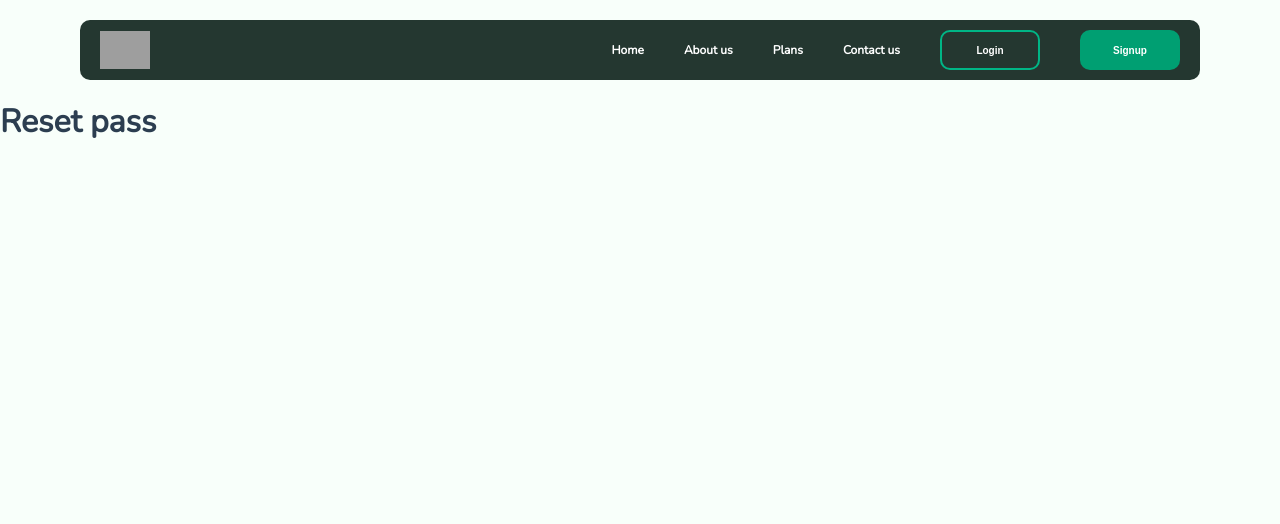
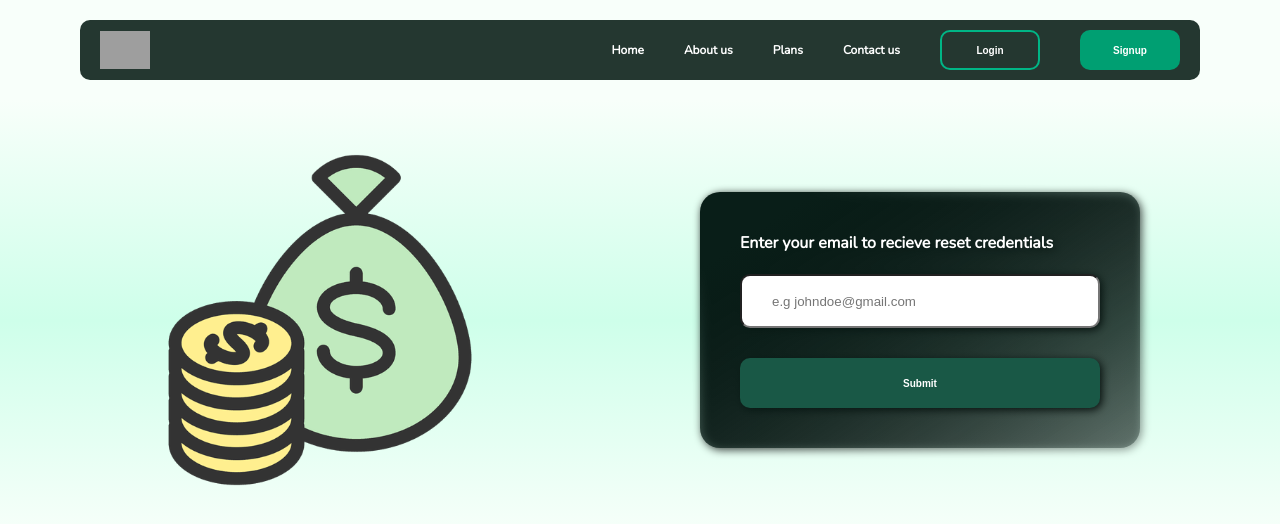
Before and after one commit to IsaacNewtonTingo/money-market-fund-web-app-vue, a Vue app: page /reset-password in a window 1280 px wide. Shown: the top 524 px of the page. Built offline with nearby package versions, Linux system fonts and the light colour scheme; grey boxes are pictures that could not be loaded.

Commit message:
reset password

```diff
--- a/src/router/index.js
+++ b/src/router/index.js
@@ -20,78 +20,92 @@ const routes = [
     path: "/",
     name: "Landing",
     component: Landing,
+    meta: { title: "Landing" },
   },
 
   {
     path: "/login",
     name: "login",
     component: Login,
+    props: true,
+    meta: { title: "Login" },
   },
 
   {
     path: "/signup",
     name: "signup",
     component: Signup,
+    meta: { title: "Signup" },
   },
 
   {
     path: "/reset-password",
     name: "resetPassword",
     component: ResetPassword,
+    meta: { title: "Reset password" },
   },
 
   {
     path: "/about-us",
     name: "aboutUs",
     component: AboutUs,
+    meta: { title: "About us" },
   },
 
   {
     path: "/contact-us",
     name: "contactUs",
     component: ContactUs,
+    meta: { title: "Contact us" },
   },
 
   {
     path: "/plans",
     name: "plans",
     component: Plans,
+    meta: { title: "Plans" },
   },
 
   {
     path: "/dashboard",
     name: "dashboard",
     component: Dashboard,
+    meta: { title: "Dashboard" },
   },
 
   {
     path: "/all-user-plans",
     name: "allUserPlans",
     component: AllUserPlans,
+    meta: { title: "All user plans" },
   },
 
   {
     path: "/my-transactions",
     name: "myTransactions",
     component: MyTransactions,
+    meta: { title: "My transactions" },
   },
 
   {
     path: "/my-withdrawals",
     name: "myWithdrawals",
     component: MyWithdrawals,
+    meta: { title: "My withdrawals" },
   },
 
   {
     path: "/settings",
     name: "settings",
     component: Settings,
+    meta: { title: "Settings" },
   },
 
   {
     path: "/profile",
     name: "profile",
     component: Profile,
+    meta: { title: "Profile" },
   },
 ];
 
--- a/src/views/Welcome/reset-password.vue
+++ b/src/views/Welcome/reset-password.vue
@@ -1,16 +1,279 @@
 <template>
   <TopNav />
-  <h1>Reset pass</h1>
+
+  <ErrorAlert
+    v-if="errorMessage"
+    :errorMessage="errorMessage"
+    @update-error-message="updateErrorMessage"
+  />
+
+  <SuccessAlert
+    v-if="successMessage"
+    :successMessage="successMessage"
+    @update-success-message="updateSuccessMessage"
+  />
+
+  <div v-if="showModal" class="codeModal">
+    <form class="codeForm newCodeModal" @submit.prevent="changePassword">
+      <div class="mailAndText">
+        <img src="../../assets/mail.png" alt="" />
+        <h1>Confirm code to change password</h1>
+      </div>
+
+      <p>
+        If the email address belongs to you, please check your inbox for a 4
+        digit code sent to <span>{{ this.email }}</span> you and confirm it
+        here.
+      </p>
+
+      <label for="">Confirmation code</label>
+      <input v-model="code" type="text" placeholder="e.g 3465" />
+
+      <div class="combineInputs">
+        <div class="inputsContainer">
+          <label for="">New password</label>
+          <input
+            type="password"
+            name="password"
+            required
+            v-model="password"
+            placeholder="********"
+          />
+        </div>
+
+        <div class="inputsContainer">
+          <label for="">Confirm password</label>
+          <input
+            type="password"
+            name="confirmPassword"
+            required
+            v-model="confirmPassword"
+            placeholder="********"
+          />
+        </div>
+      </div>
+
+      <button :disabled="isSubmitting" class="changePassword">
+        <img
+          class="loadingGif"
+          v-if="isSubmitting"
+          src="../../assets/loading.gif"
+          alt=""
+        />
+        <div v-else>Submit</div>
+      </button>
+    </form>
+  </div>
+
+  <div class="signContainer">
+    <img class="logIMG" src="../../assets/money4.png" alt="" />
+    <form class="logForm" @submit.prevent="sendResetEmail">
+      <label for="">Enter your email to recieve reset credentials</label>
+      <input
+        type="email"
+        name="email"
+        required
+        v-model="email"
+        placeholder="e.g johndoe@gmail.com"
+      />
+
+      <button :disabled="isSubmitting" class="depositBTN">
+        <img
+          class="loadingGif"
+          v-if="isSubmitting"
+          src="../../assets/loading.gif"
+          alt=""
+        />
+        <div v-else>Submit</div>
+      </button>
+    </form>
+  </div>
 </template>
 
-  <script>
+<script>
 import TopNav from "../../components/TopNav.vue";
+import axios from "axios";
+import ErrorAlert from "@/components/custom-error-alert.vue";
+import SuccessAlert from "@/components/custom-success-alert.vue";
 
 export default {
   name: "ResetPassword",
-  components: { TopNav },
+  components: { TopNav, ErrorAlert, SuccessAlert },
+  data() {
+    return {
+      email: "",
+      password: "",
+      confirmPassword: "",
+      userID: "",
+      code: "",
+
+      isSubmitting: false,
+      showModal: false,
+
+      errorMessage: "",
+      successMessage: "",
+    };
+  },
+  methods: {
+    async sendResetEmail() {
+      this.isSubmitting = true;
+      await axios
+        .post("http://localhost:3000/api/user/request-password-reset", {
+          email: this.email,
+        })
+        .then((response) => {
+          this.isSubmitting = false;
+
+          if (response.data.status === "Pending") {
+            this.showModal = true;
+            this.userID = response.data.message;
+            this.successMessage =
+              "A code has been sent to your email to help reset your password";
+          } else {
+            this.errorMessage = response.data.message;
+          }
+        })
+        .catch((err) => {
+          this.errorMessage(err);
+          this.isSubmitting = false;
+        });
+    },
+    async changePassword() {
+      this.isSubmitting = true;
+      await axios
+        .post("http://localhost:3000/api/user/reset-password", {
+          userId: this.userID,
+          resetString: this.code,
+          newPassword: this.password,
+        })
+        .then((response) => {
+          this.isSubmitting = false;
+
+          if (response.data.status === "Success") {
+            this.successMessage = response.data.message;
+            this.showModal = false;
+            // this.$router.push({
+            //   name: "login",
+            //   params: { newSuccessMessage: response.data.message },
+            // });
+          } else {
+            this.errorMessage = response.data.message;
+          }
+        })
+        .catch((err) => {
+          console.log(err);
+          this.isSubmitting = false;
+        });
+    },
+    updateSuccessMessage(successMessage) {
+      this.successMessage = successMessage;
+    },
+    updateErrorMessage(errorMessage) {
+      this.errorMessage = errorMessage;
+    },
+  },
 };
 </script>
 
-  <style>
+<style>
+.signContainer {
+  padding: 40px;
+  display: flex;
+  align-items: center;
+  justify-content: space-around;
+  flex-direction: row;
+  background-image: linear-gradient(
+    rgb(248, 255, 250),
+    rgb(206, 255, 234),
+    rgb(248, 255, 250)
+  );
+}
+.logIMG {
+  width: 30%;
+}
+.newCodeModal {
+  width: 40%;
+  border-radius: 20px;
+  background: linear-gradient(
+    146.03deg,
+    #091e18 13.77%,
+    rgba(159, 184, 176, 0) 148.56%
+  );
+  filter: drop-shadow(2px 2px 4px #000000);
+  padding: 40px;
+  display: flex;
+  flex-direction: column;
+}
+.logForm {
+  display: flex;
+  flex-direction: column;
+  border-radius: 20px;
+  width: 30%;
+  background: linear-gradient(
+    146.03deg,
+    #091e18 13.77%,
+    rgba(159, 184, 176, 0) 148.56%
+  );
+  filter: drop-shadow(2px 2px 4px #000000);
+  padding: 40px;
+}
+label {
+  color: white;
+  font-weight: 700;
+  text-align: left;
+}
+input {
+  height: 50px;
+  border-radius: 10px;
+  margin: 20px 0;
+  padding: 0 30px;
+}
+button {
+  height: 50px;
+  border-radius: 10px;
+  margin: 10px 0 0 0;
+  background: #009f72;
+  color: white;
+  font-weight: 800;
+  border: none;
+  cursor: pointer;
+}
+.dontHaveAccount {
+  display: flex;
+  flex-direction: row;
+  align-items: center;
+  justify-content: center;
+  margin: 20px;
+}
+.forgot {
+  display: flex;
+  flex-direction: row;
+  align-items: center;
+  justify-content: center;
+  margin: 0;
+}
+.dontHaveAccount p {
+  color: white;
+  text-align: center;
+}
+.dontHaveAccount a {
+  color: tomato;
+  font-weight: bold;
+  margin-left: 10px;
+}
+
+.forgot p {
+  color: white;
+  text-align: center;
+}
+.forgot a {
+  color: tomato;
+  font-weight: bold;
+  margin-left: 10px;
+}
+
+.changePassword img {
+  width: 30px;
+  height: 30px;
+}
 </style>
```
